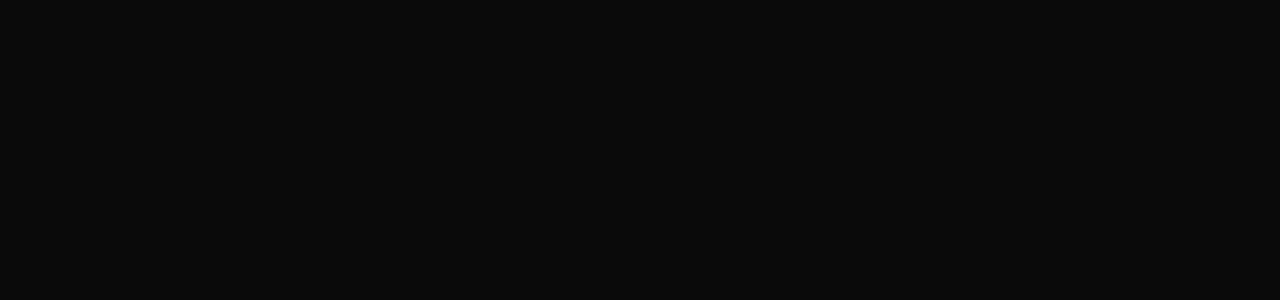
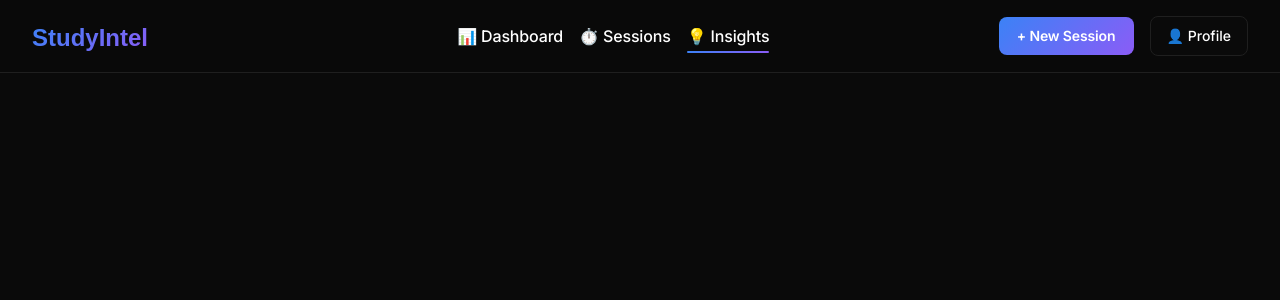
Before and after one commit to PiyushJ1/StudyIntel, a Next.js app in the folder frontend/: page /dashboard/insights in a window 1280 px wide. Shown: the top 300 px of the page. Built offline with nearby package versions, Linux system fonts and the light colour scheme.

Commit message:
migrate navbar to dashboard layout

```diff
--- a/frontend/app/dashboard/layout.tsx
+++ b/frontend/app/dashboard/layout.tsx
@@ -1,4 +1,5 @@
 import { Metadata } from "next";
+import DashboardWrapper from "@/components/DashboardWrapper";
 
 export const metadata: Metadata = {
   title: "Dashboard | StudyIntel",
@@ -10,8 +11,9 @@ export const metadata: Metadata = {
 export default function DashboardLayout({ children }: { children: React.ReactNode }) {
   return (
     <section>
-      {/* Optional shared layout UI here */}
-      {children}
+      <DashboardWrapper>
+        {children}
+      </DashboardWrapper>
     </section>
   );
 };
--- a/frontend/app/dashboard/page.tsx
+++ b/frontend/app/dashboard/page.tsx
@@ -1,12 +1,9 @@
 'use client'
 
-import Navbar from "@/components/Navbar";
 import styles from "./dashboard.module.css"
 
 export default function DashboardPage() {
   return (
-    <>
-      <Navbar />
     <main className={styles.dashboardContainer}>
       <div className={styles.dashboardContent}>
         <div className={styles.welcomeSection}>
@@ -64,6 +61,5 @@ export default function DashboardPage() {
         </div>
       </div>
     </main>
-    </>
   );
 };
```
Lines whose indentation alone changed are shown as unchanged.
